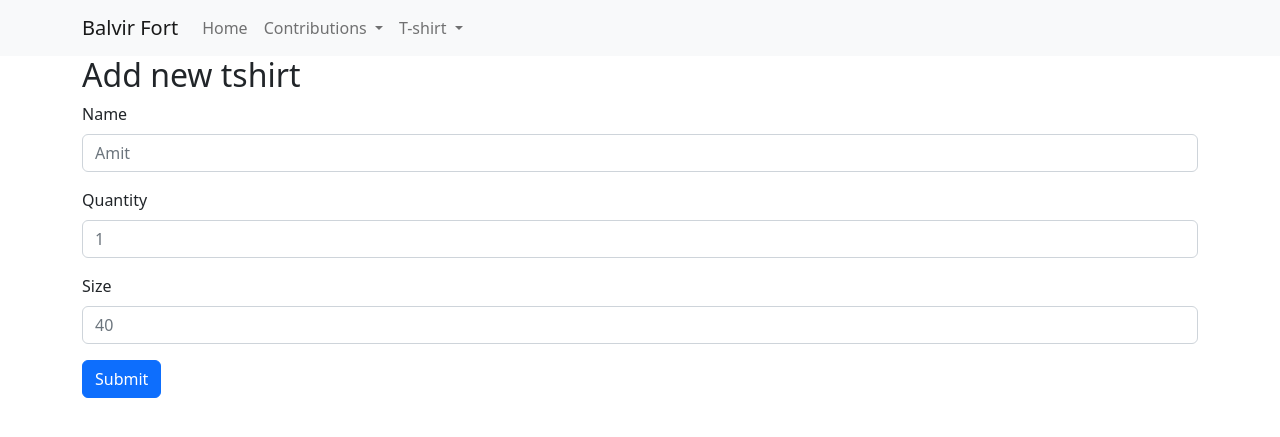
After one commit to Walshf0411/MoneyContributionsWebService, a Flask app: page /tshirt/add in a window 1280 px wide. The commit adds this page. Shown: the top 437 px of the page. Run offline with Flask 2, Linux system fonts and the light colour scheme; parts of the project's set-up code (start-up, migrations or seed data) failed here and were passed over.

Commit message:
Added code for tshirts management

```diff
--- a/client/sheets.py
+++ b/client/sheets.py
@@ -21,20 +21,22 @@ class GoogleSheetsClient:
 
         return spreadsheet
 
-    def read_range(self, workbook, range):
-        sheet = workbook.sheet1
+    def read_range(self, workbook, sheet_name, range):
+        sheet = spreadsheet.worksheet(sheet_name)
         return sheet.range(range)
 
-    def add_row(self, spreadsheet, data):
+    def add_row(self, spreadsheet, sheet_name, data):
         # F1 cell will hold the position of the last updated row in the format last_row:<row_num>
-        last_updated_row = spreadsheet.sheet1.acell('F1').value.split(":")
+        sheet = spreadsheet.worksheet(sheet_name)
+        last_updated_row = sheet.acell('F1').value.split(":")
         new_row_num = int(last_updated_row[1]) + 1
         # TODO update this logic, to fetch columns dynamically
         range_start = "A" + str(new_row_num)
-        range_end = "C" + str(new_row_num)
+        range_end = chr(len(data) + 65) + str(new_row_num)
         range = range_start + ":" + range_end
-        spreadsheet.sheet1.update(range, [data, ])
-        spreadsheet.sheet1.update("F1", last_updated_row[0] + ":" + str(new_row_num))
+        sheet.update(range, [data, ])
+        sheet.update("F1", last_updated_row[0] + ":" + str(new_row_num))
 
-    def get_all_data(self, spreadsheet):
-        return spreadsheet.sheet1.get_all_values()
+    def get_all_data(self, spreadsheet, sheet_name):
+        sheet = spreadsheet.worksheet(sheet_name)
+        return sheet.get_all_values()
--- a/web/app.py
+++ b/web/app.py
@@ -1,8 +1,10 @@
 from flask import Flask, request
 from beans.contributions import Contribution
+from beans.tshirt import Tshirt
 from client.sheets import GoogleSheetsClient
 from client.twilio import TwilioClient
 from service.sheets import ContributionsSheetsService
+from service.sheets import TshirtSheetService
 from flask_api import status
 from util.text_table import TextTableUtil
 import logging
@@ -22,6 +24,7 @@ logging.basicConfig(
 app = Flask(__name__)
 google_sheets_client = GoogleSheetsClient()
 contributions_sheet_service = ContributionsSheetsService(google_sheets_client)
+tshirt_sheet_service = TshirtSheetService(google_sheets_client)
 twilio_client = TwilioClient()
 
 @app.route("/")
@@ -76,6 +79,56 @@ def get_contributions(channel):
 
     return '{"status": "Success", "message": "Contributions logged to channel, %s!"}' % channel
 
+@app.route("/tshirt/add", methods = ["GET", "POST"])
+def add_new_tshirt():
+    if request.method == 'GET':
+        return render_template(template_name_or_list="add_new_tshirt.html")
+
+    if request.method == 'POST':
+        name = request.form.get("name")
+        quantity = request.form.get("quantity")
+        size = request.form.get("size")
+
+        if not name or not quantity or not size:
+            return render_template(
+                template_name_or_list="add_new_tshirt.html",
+                message="Name, quantity or size is not entered",
+                status="Failure"
+            )
+        tshirt = Tshirt([name, quantity, size])
+        logging.info("Adding tshirt with name %s, quantity Rs. %s and size Rs. %s " % (
+            tshirt.name, str(tshirt.quantity), str(tshirt.size)))
+        tshirt_sheet_service.add_new_tshirt(tshirt)
+
+    return render_template(template_name_or_list="add_new_tshirt.html", message="Tshirt added successfully!", status="Success")
+
+
+@app.route("/tshirt/get/<channel>")
+def get_tshirts(channel):
+    logging.info("Logging tshirt to channel %s" % channel)
+    tshirts = tshirt_sheet_service.get_all_tshirt()
+    text_table = TextTableUtil.build_text_table_from_tshirts(
+        tshirts, use_texttable=channel == 'console', use_html=channel == 'web')
+    current_time = get_current_datetime()
+    message = "Murti Tshirt Status(2022) as of %s \n\n%s\n\n" % (
+        current_time, text_table)
+
+    if channel == 'whatsapp':
+        sid = twilio_client.send_message(body=message)
+        logging.info("Message sent on whatsapp, sid=%s" % sid)
+    elif channel == 'console':
+        logging.info("\n" + message)
+    elif channel == 'web':
+        html_message_format = "<div class='container'>%s</div>"
+        return render_template(
+            template_name_or_list="view_tshirts.html",
+            message=html_message_format % message
+        )
+    else:
+        return '{"status": "Failure", "message": "Channel %s not supported!"}' % channel, status.HTTP_400_BAD_REQUEST
+
+    return '{"status": "Success", "message": "Contributions logged to channel, %s!"}' % channel
+
 def get_current_datetime():
     tz = pytz.timezone('Asia/Kolkata')
     return str(datetime.now(tz).strftime("%a %d %B, %Y %H:%M:%S"))
--- /dev/null
+++ b/web/templates/add_new_tshirt.html
@@ -0,0 +1,53 @@
+{% extends "base.html" %}
+{% block main %}
+<div class="container">
+    <svg xmlns="http://www.w3.org/2000/svg" style="display: none;">
+        <symbol id="check-circle-fill" fill="currentColor" viewBox="0 0 16 16">
+            <path
+                d="M16 8A8 8 0 1 1 0 8a8 8 0 0 1 16 0zm-3.97-3.03a.75.75 0 0 0-1.08.022L7.477 9.417 5.384 7.323a.75.75 0 0 0-1.06 1.06L6.97 11.03a.75.75 0 0 0 1.079-.02l3.992-4.99a.75.75 0 0 0-.01-1.05z" />
+        </symbol>
+        <symbol id="exclamation-triangle-fill" fill="currentColor" viewBox="0 0 16 16">
+            <path
+                d="M8.982 1.566a1.13 1.13 0 0 0-1.96 0L.165 13.233c-.457.778.091 1.767.98 1.767h13.713c.889 0 1.438-.99.98-1.767L8.982 1.566zM8 5c.535 0 .954.462.9.995l-.35 3.507a.552.552 0 0 1-1.1 0L7.1 5.995A.905.905 0 0 1 8 5zm.002 6a1 1 0 1 1 0 2 1 1 0 0 1 0-2z" />
+        </symbol>
+    </svg>
+    <h2>Add new tshirt</h2>
+    {% if status == 'Success' %}
+    <div class="alert alert-success d-flex align-items-center" role="alert">
+        <svg class="bi flex-shrink-0 me-2" width="24" height="24" role="img" aria-label="Success:">
+            <use xlink:href="#check-circle-fill" />
+        </svg>
+        <div>
+            {{ message }}
+        </div>
+    </div>
+    {% elif status == 'Failure' %}
+    <div class="alert alert-danger d-flex align-items-center" role="alert">
+        <svg class="bi flex-shrink-0 me-2" width="24" height="24" role="img" aria-label="Danger:">
+            <use xlink:href="#exclamation-triangle-fill" />
+        </svg>
+        <div>
+            {{ message }}
+        </div>
+    </div>
+    {% endif %}
+
+    <form action="/tshirt/add" method="post">
+        <div class="mb-3">
+            <label for="name" class="form-label">Name</label>
+            <input type="text" class="form-control" id="name" name="name" placeholder="Amit">
+        </div>
+        <div class="mb-3">
+            <label for="quantity" class="form-label">Quantity</label>
+            <input type="number" class="form-control" id="quantity" name="quantity" placeholder="1">
+        </div>
+        <div class="mb-3">
+            <label for="size" class="form-label">Size</label>
+            <input type="number" class="form-control" id="size" name="size" placeholder="40">
+        </div>
+        <div class="col-auto">
+            <button type="submit" class="btn btn-primary mb-3">Submit</button>
+        </div>
+    </form>
+</div>
+{% endblock %}
--- a/web/templates/base.html
+++ b/web/templates/base.html
@@ -37,8 +37,8 @@
                             T-shirt
                         </a>
                         <ul class="dropdown-menu" aria-labelledby="tshirtDropdown">
-                            <li><a class="dropdown-item" href="/contributions/add">Add new tshirt entry</a></li>
-                            <li><a class="dropdown-item" href="/contributions/get/web">View tshirt status</a></li>
+                            <li><a class="dropdown-item" href="/tshirt/add">Add new tshirt entry</a></li>
+                            <li><a class="dropdown-item" href="/tshirt/get">View tshirt status</a></li>
                         </ul>
                     </li>
                 </ul>
--- /dev/null
+++ b/web/templates/view_tshirts.html
@@ -0,0 +1,4 @@
+{% extends "base.html" %}
+{% block main %}
+{{ message|safe }}
+{% endblock %}
```
Also changed, not shown: beans/tshirt.py (added, +17 -0 lines), service/sheets.py (+26 -2 lines), util/text_table.py (+11 -0 lines).
